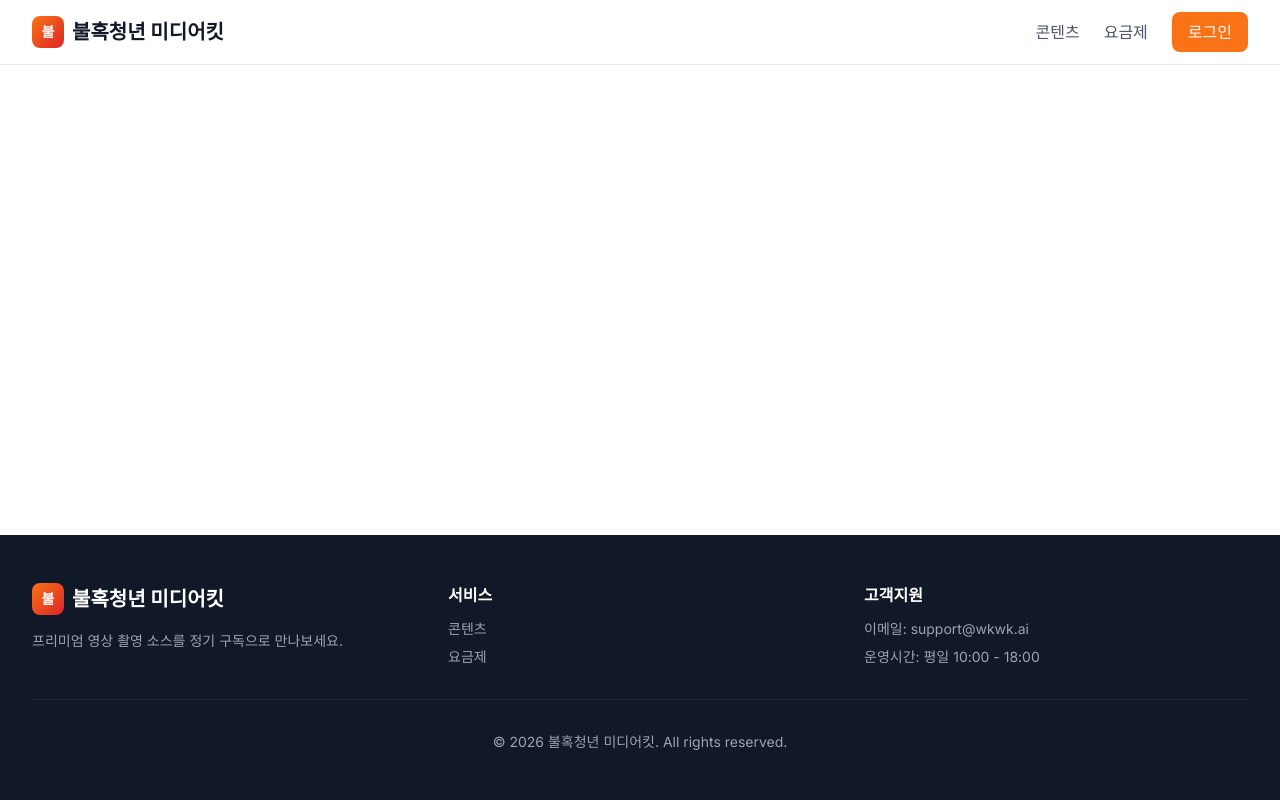
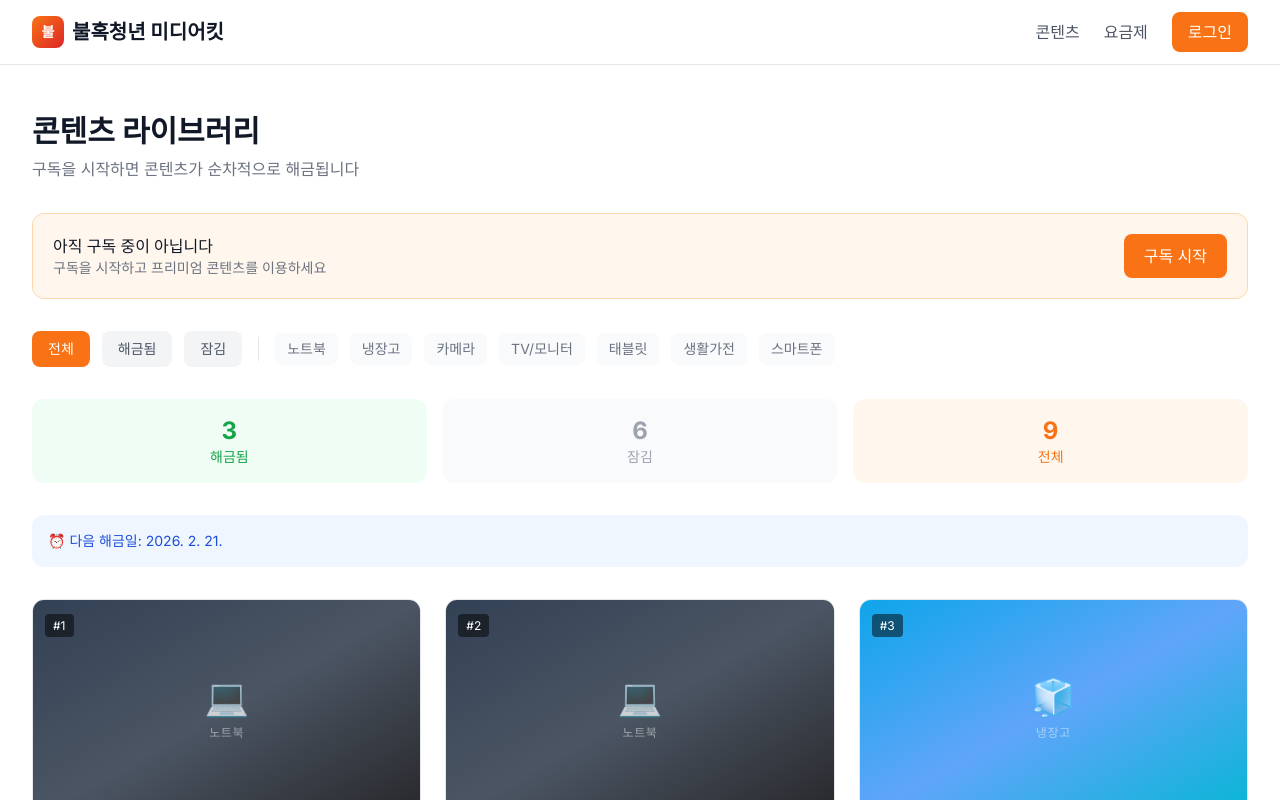
Before and after one commit to hislegend/bulhok-preview, a Next.js app: page /contents in a window 1280 px wide. Before the commit this address had no page. Shown: the top 800 px of the page. Built offline with nearby package versions, Linux system fonts and the light colour scheme; no server answers; the database is empty.

Commit message:
feat: remove auth guard for public review
- Contents page accessible without login
- AuthGuard commented out (TODO: restore after final review)
- All menus publicly accessible for testing

```diff
--- a/src/app/contents/page.tsx
+++ b/src/app/contents/page.tsx
@@ -2,7 +2,7 @@
 
 import { useState, useEffect } from 'react';
 import ContentGrid from '@/components/ContentGrid';
-import AuthGuard from '@/components/AuthGuard';
+// import AuthGuard from '@/components/AuthGuard'; // 최종 검토 후 복원
 import { Content } from '@/types';
 import { DUMMY_CONTENTS } from '@/lib/dummyData';
 
@@ -140,5 +140,5 @@ function ContentsPageInner() {
 }
 
 export default function ContentsPage() {
-  return <AuthGuard><ContentsPageInner /></AuthGuard>;
+  return <ContentsPageInner />; // TODO: 최종 검토 후 AuthGuard 복원
 }
```
